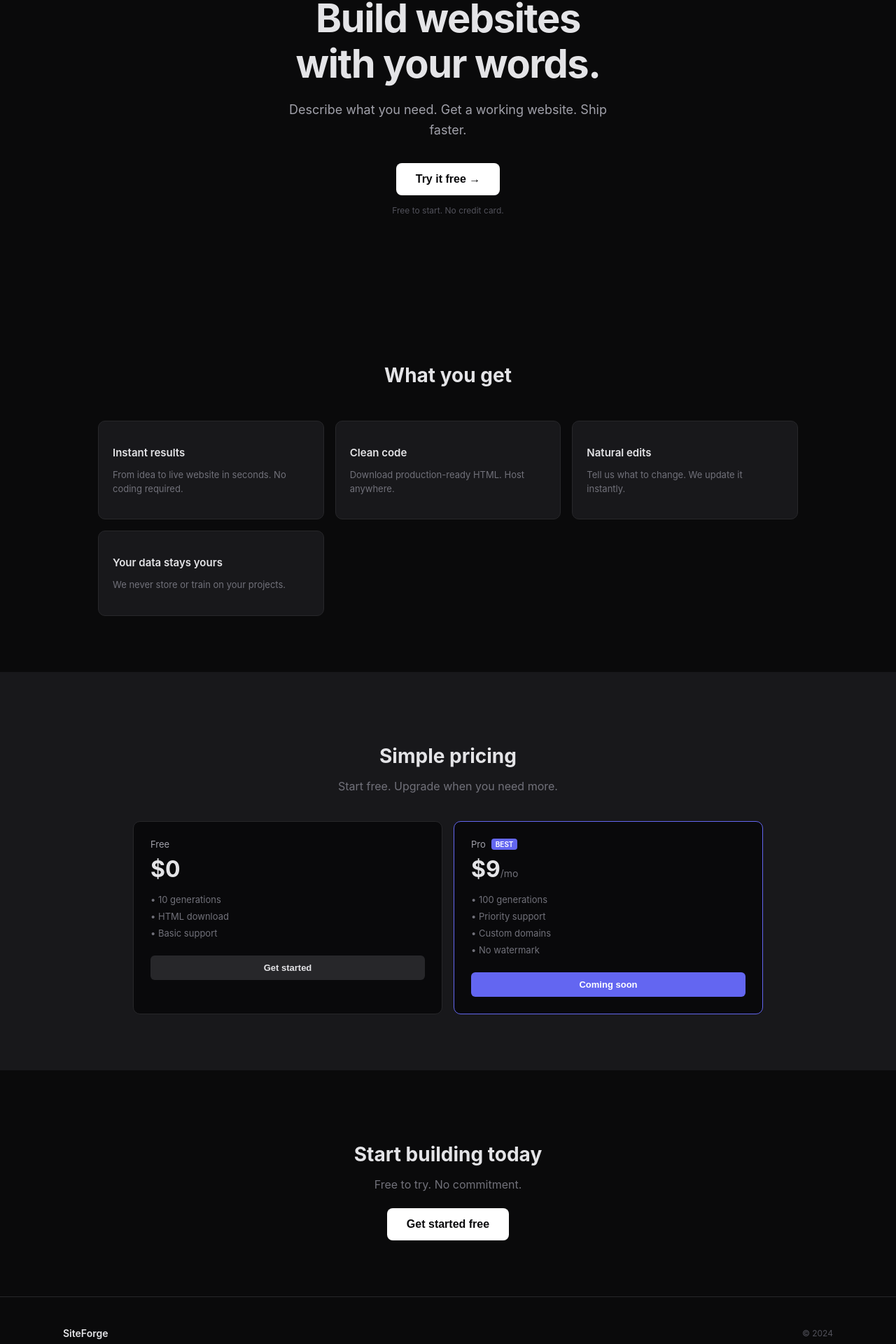
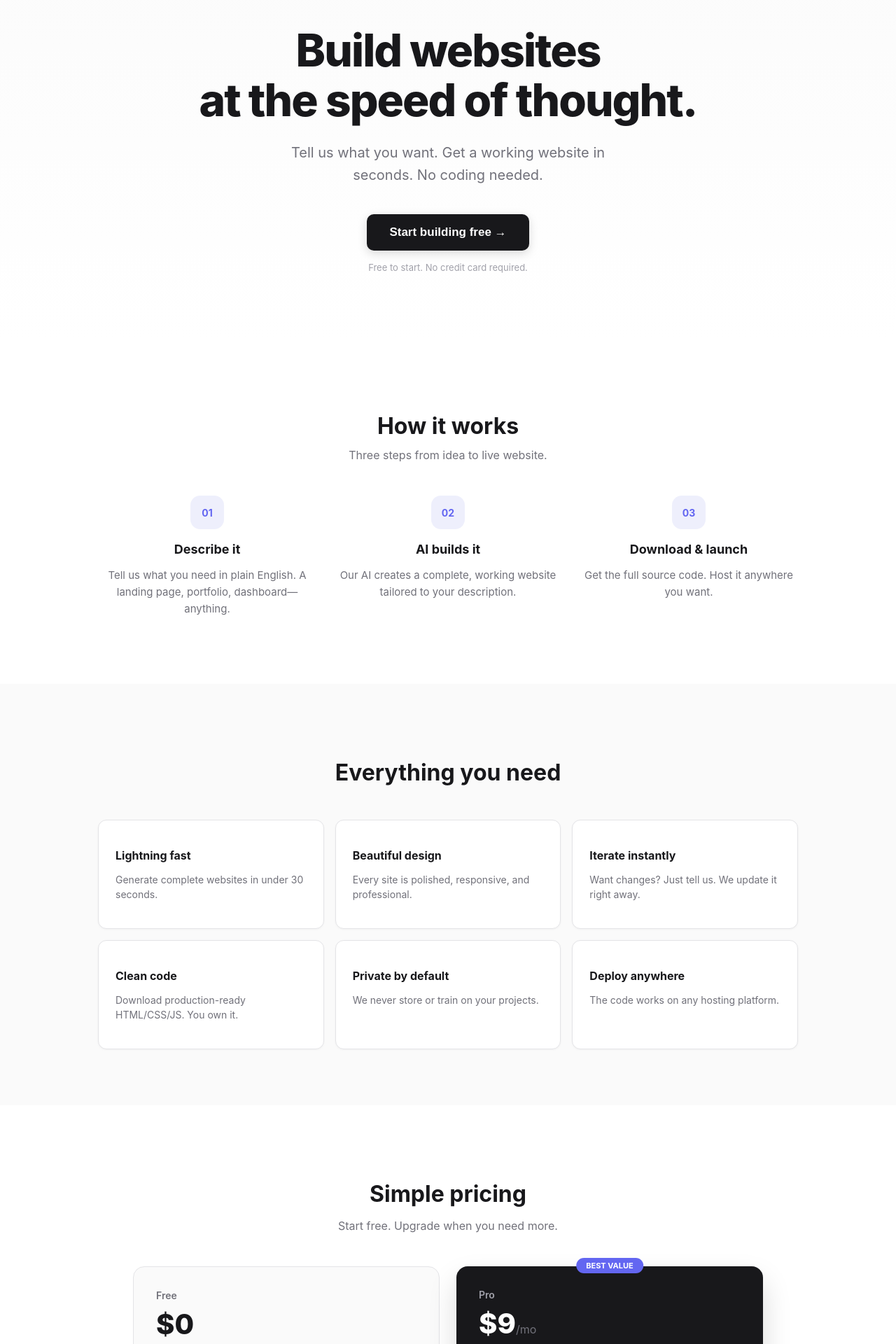
Before and after one commit to eliprimmer70/siteforge, a Next.js app: page / in a window 1280 px wide. Shown: the part 212-2132 px from the top of the page at 70% size. Built offline with nearby package versions, Linux system fonts and the light colour scheme.

Commit message:
polished landing page

```diff
--- a/app/page.js
+++ b/app/page.js
@@ -15,39 +15,39 @@ export default function Landing() {
   }
 
   return (
-    <div style={{ background: '#0a0a0b', color: '#e4e4e7', fontFamily: 'Inter, -apple-system, BlinkMacSystemFont, sans-serif', overflowX: 'hidden', minHeight: '100vh' }}>
+    <div style={{ background: '#fafafa', color: '#18181b', fontFamily: 'Inter, -apple-system, BlinkMacSystemFont, sans-serif', overflowX: 'hidden', minHeight: '100vh' }}>
       {showAuth && (
         <div style={{
-          position: 'fixed', inset: 0, background: 'rgba(0,0,0,0.85)', backdropFilter: 'blur(12px)',
+          position: 'fixed', inset: 0, background: 'rgba(0,0,0,0.4)', backdropFilter: 'blur(4px)',
           display: 'flex', alignItems: 'center', justifyContent: 'center', zIndex: 1000
         }}>
           <div style={{
-            background: '#18181b', borderRadius: '12px', padding: '2rem', width: '100%', maxWidth: '380px',
-            border: '1px solid #27272a'
+            background: '#fff', borderRadius: '16px', padding: '2rem', width: '100%', maxWidth: '400px',
+            boxShadow: '0 25px 50px -12px rgba(0,0,0,0.25)'
           }}>
-            <h2 style={{ fontSize: '1.25rem', fontWeight: '600', marginBottom: '0.5rem' }}>Start for free</h2>
-            <p style={{ color: '#71717a', fontSize: '0.875rem', marginBottom: '1.25rem' }}>10 generations, no card needed.</p>
+            <h2 style={{ fontSize: '1.5rem', fontWeight: '700', marginBottom: '0.5rem' }}>Start for free</h2>
+            <p style={{ color: '#71717a', fontSize: '0.9375rem', marginBottom: '1.5rem' }}>10 generations included. No card needed.</p>
             <input
               type="email"
               value={email}
               onChange={e => setEmail(e.target.value)}
-              placeholder="you@company.com"
+              placeholder="Enter your email"
               style={{
-                width: '100%', padding: '0.75rem', borderRadius: '8px',
-                border: '1px solid #3f3f46', background: '#09090b', color: '#e4e4e7',
-                fontSize: '0.9375rem', boxSizing: 'border-box', outline: 'none', marginBottom: '0.75rem'
+                width: '100%', padding: '0.875rem 1rem', borderRadius: '10px',
+                border: '1px solid #e4e4e7', background: '#fafafa', color: '#18181b',
+                fontSize: '1rem', boxSizing: 'border-box', outline: 'none', marginBottom: '1rem'
               }}
               onKeyDown={e => e.key === 'Enter' && handleAuth()}
             />
             <button onClick={handleAuth} style={{
-              width: '100%', padding: '0.75rem', borderRadius: '8px',
-              background: '#fff', border: 'none', color: '#09090b',
-              fontSize: '0.9375rem', fontWeight: '600', cursor: 'pointer'
+              width: '100%', padding: '0.875rem', borderRadius: '10px',
+              background: '#18181b', border: 'none', color: '#fff',
+              fontSize: '1rem', fontWeight: '600', cursor: 'pointer'
             }}>
-              Continue
+              Continue →
             </button>
             <button onClick={() => setShowAuth(false)} style={{
-              width: '100%', marginTop: '0.5rem', padding: '0.5rem', borderRadius: '8px',
+              width: '100%', marginTop: '0.75rem', padding: '0.75rem', borderRadius: '10px',
               background: 'transparent', border: 'none', color: '#71717a', fontSize: '0.875rem', cursor: 'pointer'
             }}>
               Maybe later
@@ -56,15 +56,15 @@ export default function Landing() {
         </div>
       )}
 
-      <nav style={{ position: 'fixed', top: 0, left: 0, right: 0, zIndex: 100, padding: '1rem 1.5rem', backdropFilter: 'blur(12px)', borderBottom: '1px solid #27272a' }}>
+      <nav style={{ position: 'fixed', top: 0, left: 0, right: 0, zIndex: 100, padding: '1rem 2rem', background: 'rgba(250,250,250,0.9)', backdropFilter: 'blur(8px)', borderBottom: '1px solid #e4e4e7' }}>
         <div style={{ maxWidth: '1100px', margin: '0 auto', display: 'flex', justifyContent: 'space-between', alignItems: 'center' }}>
-          <div style={{ fontWeight: '700', fontSize: '1rem', letterSpacing: '-0.02em' }}>SiteForge</div>
+          <div style={{ fontWeight: '700', fontSize: '1.125rem', letterSpacing: '-0.02em' }}>SiteForge</div>
           <div style={{ display: 'flex', gap: '2rem', alignItems: 'center' }}>
-            <a href="#features" style={{ color: '#a1a1aa', textDecoration: 'none', fontSize: '0.875rem' }}>Features</a>
-            <a href="#pricing" style={{ color: '#a1a1aa', textDecoration: 'none', fontSize: '0.875rem' }}>Pricing</a>
+            <a href="#features" style={{ color: '#71717a', textDecoration: 'none', fontSize: '0.9375rem' }}>Features</a>
+            <a href="#pricing" style={{ color: '#71717a', textDecoration: 'none', fontSize: '0.9375rem' }}>Pricing</a>
             <button onClick={() => setShowAuth(true)} style={{
-              background: '#fff', color: '#09090b', padding: '0.5rem 1rem', borderRadius: '6px',
-              border: 'none', fontSize: '0.8125rem', fontWeight: '600', cursor: 'pointer'
+              background: '#18181b', color: '#fff', padding: '0.625rem 1.25rem', borderRadius: '8px',
+              border: 'none', fontSize: '0.875rem', fontWeight: '600', cursor: 'pointer'
             }}>
               Get started
             </button>
@@ -72,99 +72,143 @@ export default function Landing() {
         </div>
       </nav>
 
-      <section style={{ padding: '10rem 1.5rem 6rem', position: 'relative' }}>
-        <div style={{ maxWidth: '680px', margin: '0 auto', textAlign: 'center' }}>
-          <h1 style={{ fontSize: 'clamp(2.25rem, 6vw, 3.5rem)', fontWeight: '700', lineHeight: 1.15, marginBottom: '1.25rem', letterSpacing: '-0.025em' }}>
-            Build websites<br />with your words.
+      <section style={{ padding: '9rem 2rem 5rem', position: 'relative', background: 'linear-gradient(180deg, #fafafa 0%, #fff 100%)' }}>
+        <div style={{ maxWidth: '720px', margin: '0 auto', textAlign: 'center' }}>
+          <span style={{
+            display: 'inline-block', fontSize: '0.8125rem', fontWeight: '600', color: '#6366f1',
+            background: '#eeeffc', padding: '0.375rem 0.875rem', borderRadius: '20px', marginBottom: '1.5rem'
+          }}>
+            Now with AI-powered generation
+          </span>
+
+          <h1 style={{ fontSize: 'clamp(2.5rem, 7vw, 4rem)', fontWeight: '800', lineHeight: 1.1, marginBottom: '1.5rem', letterSpacing: '-0.03em' }}>
+            Build websites<br />at the speed of thought.
           </h1>
 
-          <p style={{ fontSize: '1.125rem', color: '#a1a1aa', lineHeight: 1.6, marginBottom: '2rem', maxWidth: '480px', margin: '0 auto 2rem' }}>
-            Describe what you need. Get a working website. Ship faster.
+          <p style={{ fontSize: '1.25rem', color: '#71717a', lineHeight: 1.6, marginBottom: '2.5rem', maxWidth: '520px', margin: '0 auto 2.5rem' }}>
+            Tell us what you want. Get a working website in seconds. No coding needed.
           </p>
 
           <button onClick={() => setShowAuth(true)} style={{
-            padding: '0.875rem 1.75rem', fontSize: '1rem', borderRadius: '8px',
-            background: '#fff', border: 'none', color: '#09090b',
-            fontWeight: '600', cursor: 'pointer'
+            padding: '1rem 2rem', fontSize: '1.0625rem', borderRadius: '10px',
+            background: '#18181b', border: 'none', color: '#fff',
+            fontWeight: '600', cursor: 'pointer', boxShadow: '0 4px 14px rgba(0,0,0,0.15)'
           }}>
-            Try it free →
+            Start building free →
           </button>
 
-          <p style={{ fontSize: '0.75rem', color: '#52525b', marginTop: '0.875rem' }}>Free to start. No credit card.</p>
+          <p style={{ fontSize: '0.8125rem', color: '#a1a1aa', marginTop: '1rem' }}>Free to start. No credit card required.</p>
         </div>
       </section>
 
-      <section id="features" style={{ padding: '5rem 1.5rem' }}>
+      <section style={{ padding: '5rem 2rem', background: '#fff' }}>
         <div style={{ maxWidth: '1000px', margin: '0 auto' }}>
-          <h2 style={{ fontSize: '1.75rem', fontWeight: '700', textAlign: 'center', marginBottom: '3rem' }}>
-            What you get
+          <h2 style={{ fontSize: '2rem', fontWeight: '700', textAlign: 'center', marginBottom: '0.75rem' }}>
+            How it works
           </h2>
+          <p style={{ color: '#71717a', textAlign: 'center', marginBottom: '3rem', maxWidth: '400px', margin: '0 auto 3rem' }}>
+            Three steps from idea to live website.
+          </p>
 
-          <div style={{ display: 'grid', gridTemplateColumns: 'repeat(auto-fit, minmax(280px, 1fr))', gap: '1rem' }}>
+          <div style={{ display: 'grid', gridTemplateColumns: 'repeat(auto-fit, minmax(250px, 1fr))', gap: '2rem' }}>
             {[
-              { title: 'Instant results', desc: 'From idea to live website in seconds. No coding required.' },
-              { title: 'Clean code', desc: 'Download production-ready HTML. Host anywhere.' },
-              { title: 'Natural edits', desc: 'Tell us what to change. We update it instantly.' },
-              { title: 'Your data stays yours', desc: 'We never store or train on your projects.' },
-            ].map((f, i) => (
-              <div key={i} style={{
-                background: '#18181b', borderRadius: '10px', padding: '1.25rem',
-                border: '1px solid #27272a'
-              }}>
-                <h3 style={{ fontSize: '0.9375rem', fontWeight: '600', marginBottom: '0.375rem' }}>{f.title}</h3>
-                <p style={{ fontSize: '0.8125rem', color: '#71717a', lineHeight: 1.5 }}>{f.desc}</p>
+              { num: '01', title: 'Describe it', desc: 'Tell us what you need in plain English. A landing page, portfolio, dashboard—anything.' },
+              { num: '02', title: 'AI builds it', desc: 'Our AI creates a complete, working website tailored to your description.' },
+              { num: '03', title: 'Download & launch', desc: 'Get the full source code. Host it anywhere you want.' },
+            ].map((step, i) => (
+              <div key={i} style={{ textAlign: 'center' }}>
+                <div style={{
+                  width: '48px', height: '48px', borderRadius: '14px', background: '#eeeffc',
+                  display: 'flex', alignItems: 'center', justifyContent: 'center',
+                  fontSize: '0.875rem', fontWeight: '700', color: '#6366f1', margin: '0 auto 1rem'
+                }}>
+                  {step.num}
+                </div>
+                <h3 style={{ fontSize: '1.125rem', fontWeight: '700', marginBottom: '0.5rem' }}>{step.title}</h3>
+                <p style={{ fontSize: '0.9375rem', color: '#71717a', lineHeight: 1.6 }}>{step.desc}</p>
               </div>
             ))}
           </div>
         </div>
       </section>
 
-      <section id="pricing" style={{ padding: '5rem 1.5rem', background: '#18181b' }}>
+      <section id="features" style={{ padding: '5rem 2rem', background: '#fafafa' }}>
+        <div style={{ maxWidth: '1000px', margin: '0 auto' }}>
+          <h2 style={{ fontSize: '2rem', fontWeight: '700', textAlign: 'center', marginBottom: '3rem' }}>
+            Everything you need
+          </h2>
+
+          <div style={{ display: 'grid', gridTemplateColumns: 'repeat(auto-fit, minmax(280px, 1fr))', gap: '1rem' }}>
+            {[
+              { title: 'Lightning fast', desc: 'Generate complete websites in under 30 seconds.' },
+              { title: 'Beautiful design', desc: 'Every site is polished, responsive, and professional.' },
+              { title: 'Iterate instantly', desc: 'Want changes? Just tell us. We update it right away.' },
+              { title: 'Clean code', desc: 'Download production-ready HTML/CSS/JS. You own it.' },
+              { title: 'Private by default', desc: 'We never store or train on your projects.' },
+              { title: 'Deploy anywhere', desc: 'The code works on any hosting platform.' },
+            ].map((f, i) => (
+              <div key={i} style={{
+                background: '#fff', borderRadius: '12px', padding: '1.5rem',
+                border: '1px solid #e4e4e7', boxShadow: '0 1px 3px rgba(0,0,0,0.04)'
+              }}>
+                <h3 style={{ fontSize: '1rem', fontWeight: '700', marginBottom: '0.375rem' }}>{f.title}</h3>
+                <p style={{ fontSize: '0.875rem', color: '#71717a', lineHeight: 1.5 }}>{f.desc}</p>
+              </div>
+            ))}
+          </div>
+        </div>
+      </section>
+
+      <section id="pricing" style={{ padding: '5rem 2rem', background: '#fff' }}>
         <div style={{ maxWidth: '900px', margin: '0 auto' }}>
-          <h2 style={{ fontSize: '1.75rem', fontWeight: '700', textAlign: 'center', marginBottom: '0.75rem' }}>
+          <h2 style={{ fontSize: '2rem', fontWeight: '700', textAlign: 'center', marginBottom: '0.75rem' }}>
             Simple pricing
           </h2>
-          <p style={{ color: '#71717a', textAlign: 'center', marginBottom: '2.5rem' }}>Start free. Upgrade when you need more.</p>
+          <p style={{ color: '#71717a', textAlign: 'center', marginBottom: '3rem' }}>Start free. Upgrade when you need more.</p>
 
-          <div style={{ display: 'grid', gridTemplateColumns: 'repeat(auto-fit, minmax(240px, 1fr))', gap: '1rem' }}>
+          <div style={{ display: 'grid', gridTemplateColumns: 'repeat(auto-fit, minmax(260px, 1fr))', gap: '1.5rem' }}>
             <div style={{
-              background: '#09090b', borderRadius: '10px', padding: '1.5rem',
-              border: '1px solid #27272a'
+              background: '#fafafa', borderRadius: '16px', padding: '2rem',
+              border: '1px solid #e4e4e7'
             }}>
-              <div style={{ fontSize: '0.8125rem', color: '#a1a1aa', marginBottom: '0.5rem' }}>Free</div>
-              <div style={{ fontSize: '2rem', fontWeight: '700', marginBottom: '1rem' }}>$0</div>
+              <div style={{ fontSize: '0.875rem', fontWeight: '600', color: '#71717a', marginBottom: '0.5rem' }}>Free</div>
+              <div style={{ fontSize: '2.5rem', fontWeight: '800', marginBottom: '1.5rem' }}>$0</div>
               <ul style={{ listStyle: 'none', padding: 0, margin: '0 0 1.5rem 0' }}>
-                {['10 generations', 'HTML download', 'Basic support'].map(f => (
-                  <li key={f} style={{ fontSize: '0.8125rem', color: '#71717a', marginBottom: '0.5rem' }}>• {f}</li>
+                {['10 generations/month', 'HTML download', 'Community support'].map(f => (
+                  <li key={f} style={{ fontSize: '0.9375rem', color: '#52525b', marginBottom: '0.625rem' }}>✓ {f}</li>
                 ))}
               </ul>
               <button onClick={() => setShowAuth(true)} style={{
-                width: '100%', padding: '0.625rem', borderRadius: '6px',
-                background: '#27272a', border: 'none', color: '#e4e4e7',
-                fontSize: '0.8125rem', fontWeight: '600', cursor: 'pointer'
+                width: '100%', padding: '0.75rem', borderRadius: '8px',
+                background: '#fff', border: '1px solid #e4e4e7', color: '#18181b',
+                fontSize: '0.9375rem', fontWeight: '600', cursor: 'pointer'
               }}>
                 Get started
               </button>
             </div>
 
             <div style={{
-              background: '#09090b', borderRadius: '10px', padding: '1.5rem',
-              border: '1px solid #6366f1'
+              background: '#18181b', borderRadius: '16px', padding: '2rem', color: '#fff',
+              position: 'relative', boxShadow: '0 20px 40px rgba(0,0,0,0.15)'
             }}>
-              <div style={{ display: 'flex', alignItems: 'center', gap: '0.5rem', marginBottom: '0.5rem' }}>
-                <span style={{ fontSize: '0.8125rem', color: '#a1a1aa' }}>Pro</span>
-                <span style={{ fontSize: '0.625rem', background: '#6366f1', padding: '0.125rem 0.375rem', borderRadius: '4px', color: '#fff', fontWeight: '600' }}>BEST</span>
+              <div style={{
+                position: 'absolute', top: '-12px', left: '50%', transform: 'translateX(-50%)',
+                background: '#6366f1', padding: '0.25rem 0.875rem', borderRadius: '20px',
+                fontSize: '0.6875rem', fontWeight: '700', color: '#fff'
+              }}>
+                BEST VALUE
               </div>
-              <div style={{ fontSize: '2rem', fontWeight: '700', marginBottom: '1rem' }}>$9<span style={{ fontSize: '0.875rem', fontWeight: '400', color: '#71717a' }}>/mo</span></div>
+              <div style={{ fontSize: '0.875rem', fontWeight: '600', color: '#a1a1aa', marginBottom: '0.5rem' }}>Pro</div>
+              <div style={{ fontSize: '2.5rem', fontWeight: '800', marginBottom: '1.5rem' }}>$9<span style={{ fontSize: '1rem', fontWeight: '400', color: '#71717a' }}>/mo</span></div>
               <ul style={{ listStyle: 'none', padding: 0, margin: '0 0 1.5rem 0' }}>
-                {['100 generations', 'Priority support', 'Custom domains', 'No watermark'].map(f => (
-                  <li key={f} style={{ fontSize: '0.8125rem', color: '#71717a', marginBottom: '0.5rem' }}>• {f}</li>
+                {['100 generations/month', 'Priority support', 'Custom domains', 'No watermark'].map(f => (
+                  <li key={f} style={{ fontSize: '0.9375rem', color: '#d4d4d8', marginBottom: '0.625rem' }}>✓ {f}</li>
                 ))}
               </ul>
               <button style={{
-                width: '100%', padding: '0.625rem', borderRadius: '6px',
-                background: '#6366f1', border: 'none', color: '#fff',
-                fontSize: '0.8125rem', fontWeight: '600', cursor: 'pointer'
+                width: '100%', padding: '0.75rem', borderRadius: '8px',
+                background: '#fff', border: 'none', color: '#18181b',
+                fontSize: '0.9375rem', fontWeight: '600', cursor: 'pointer'
               }}>
                 Coming soon
               </button>
@@ -173,28 +217,28 @@ export default function Landing() {
         </div>
       </section>
 
-      <section style={{ padding: '5rem 1.5rem' }}>
-        <div style={{ maxWidth: '500px', margin: '0 auto', textAlign: 'center' }}>
-          <h2 style={{ fontSize: '1.75rem', fontWeight: '700', marginBottom: '0.75rem' }}>
-            Start building today
+      <section style={{ padding: '6rem 2rem', background: '#18181b', color: '#fff' }}>
+        <div style={{ maxWidth: '600px', margin: '0 auto', textAlign: 'center' }}>
+          <h2 style={{ fontSize: '2rem', fontWeight: '800', marginBottom: '0.75rem' }}>
+            Ready to build something great?
           </h2>
-          <p style={{ color: '#71717a', marginBottom: '1.5rem' }}>
-            Free to try. No commitment.
+          <p style={{ color: '#a1a1aa', marginBottom: '2rem' }}>
+            Join thousands of creators shipping faster with SiteForge.
           </p>
           <button onClick={() => setShowAuth(true)} style={{
-            padding: '0.875rem 1.75rem', fontSize: '1rem', borderRadius: '8px',
-            background: '#fff', border: 'none', color: '#09090b',
-            fontWeight: '600', cursor: 'pointer'
+            padding: '1rem 2rem', fontSize: '1.0625rem', borderRadius: '10px',
+            background: '#fff', border: 'none', color: '#18181b',
+            fontWeight: '700', cursor: 'pointer'
           }}>
-            Get started free
+            Start for free →
           </button>
         </div>
       </section>
 
-      <footer style={{ padding: '2rem 1.5rem', borderTop: '1px solid #27272a' }}>
-        <div style={{ maxWidth: '1100px', margin: '0 auto', display: 'flex', justifyContent: 'space-between', alignItems: 'center', flexWrap: 'wrap', gap: '1rem' }}>
-          <div style={{ fontWeight: '600', fontSize: '0.875rem' }}>SiteForge</div>
-          <p style={{ fontSize: '0.75rem', color: '#52525b' }}>© 2024</p>
+      <footer style={{ padding: '2rem', background: '#fafafa', borderTop: '1px solid #e4e4e7' }}>
+        <div style={{ maxWidth: '1100px', margin: '0 auto', display: 'flex', justifyContent: 'space-between', alignItems: 'center' }}>
+          <div style={{ fontWeight: '700', fontSize: '0.9375rem' }}>SiteForge</div>
+          <p style={{ fontSize: '0.8125rem', color: '#a1a1aa' }}>© 2024</p>
         </div>
       </footer>
     </div>
```
